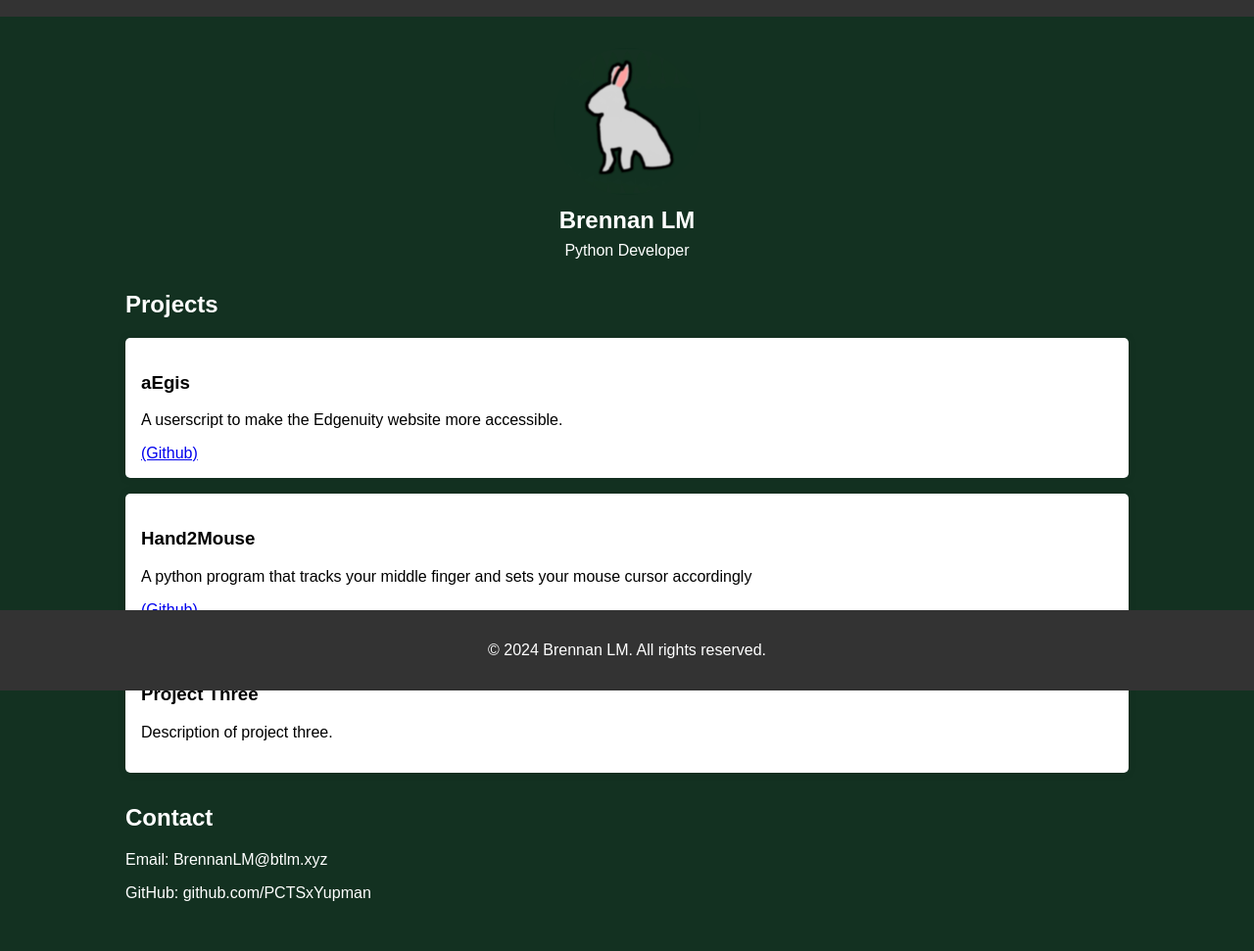
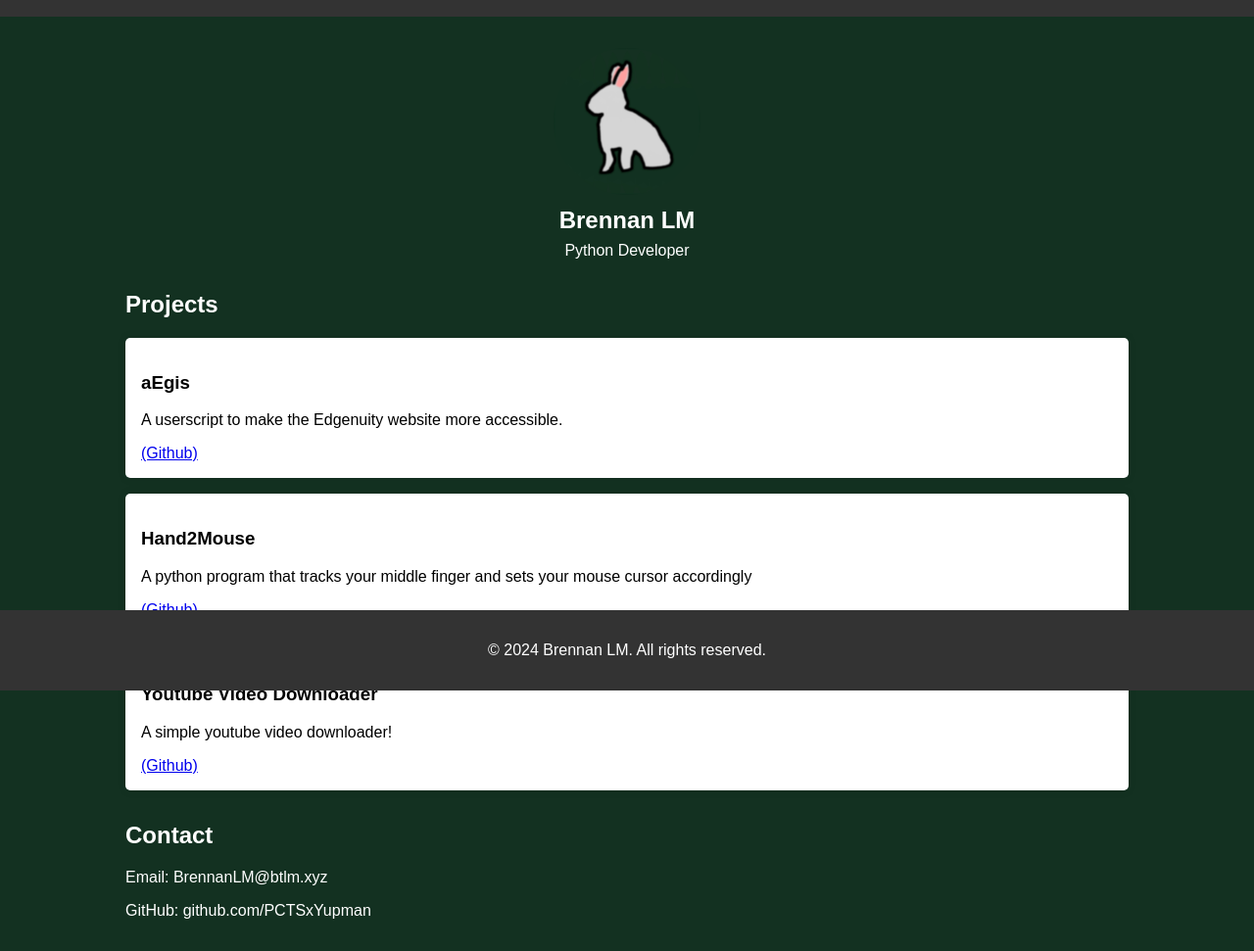
Before and after one commit to PCTSxYupman/pctsxyupman.github.io, a plain HTML site: page index.html in a window 1280 px wide. Shown: the part 95-1066 px from the top of the page at 98% size. Drawn offline with Linux system fonts and the light colour scheme.

Commit message:
Update index.html

```diff
--- a/index.html
+++ b/index.html
@@ -91,8 +91,9 @@
             <a href="https://github.com/PCTSxYupman/Hand2Mouse">(Github)</a>
         </div>
         <div class="project-item">
-            <h3>Project Three</h3>
-            <p>Description of project three.</p>
+            <h3>Youtube Video Downloader</h3>
+            <p>A simple youtube video downloader!</p>
+            <a href="https://github.com/PCTSxYupman/YTDownloader">(Github)</a>
         </div>
     </section>
 
```
